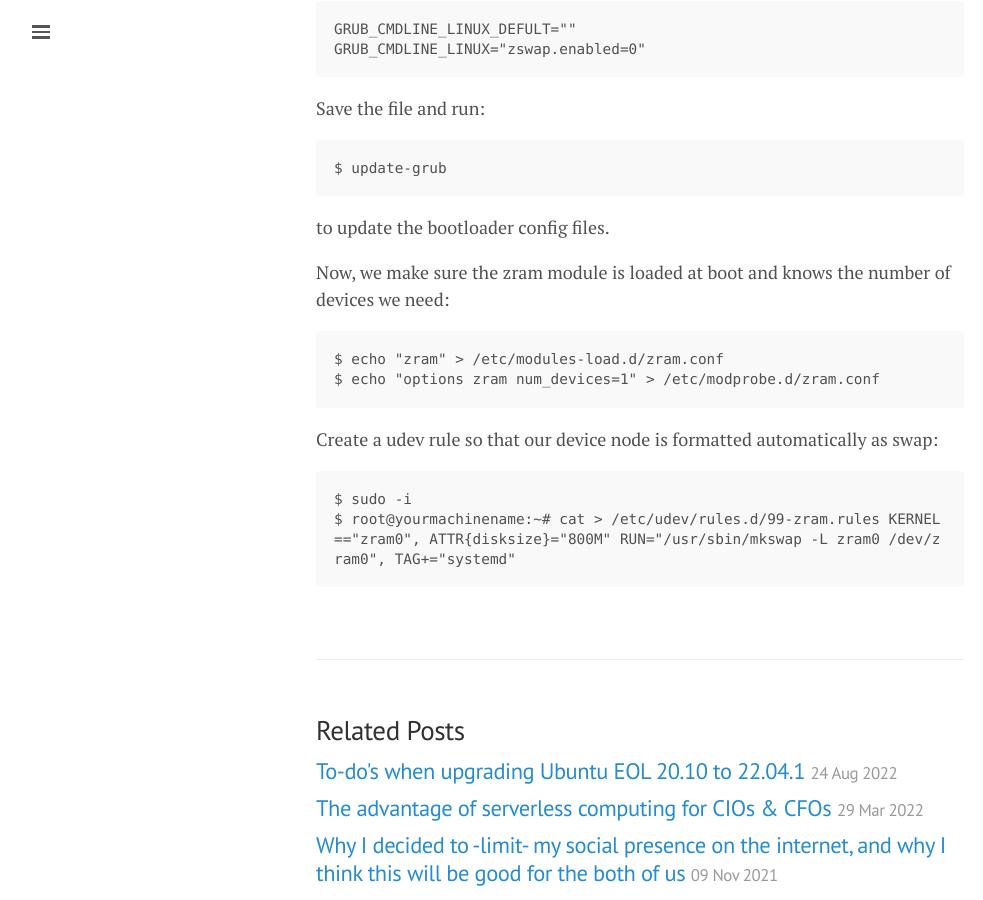
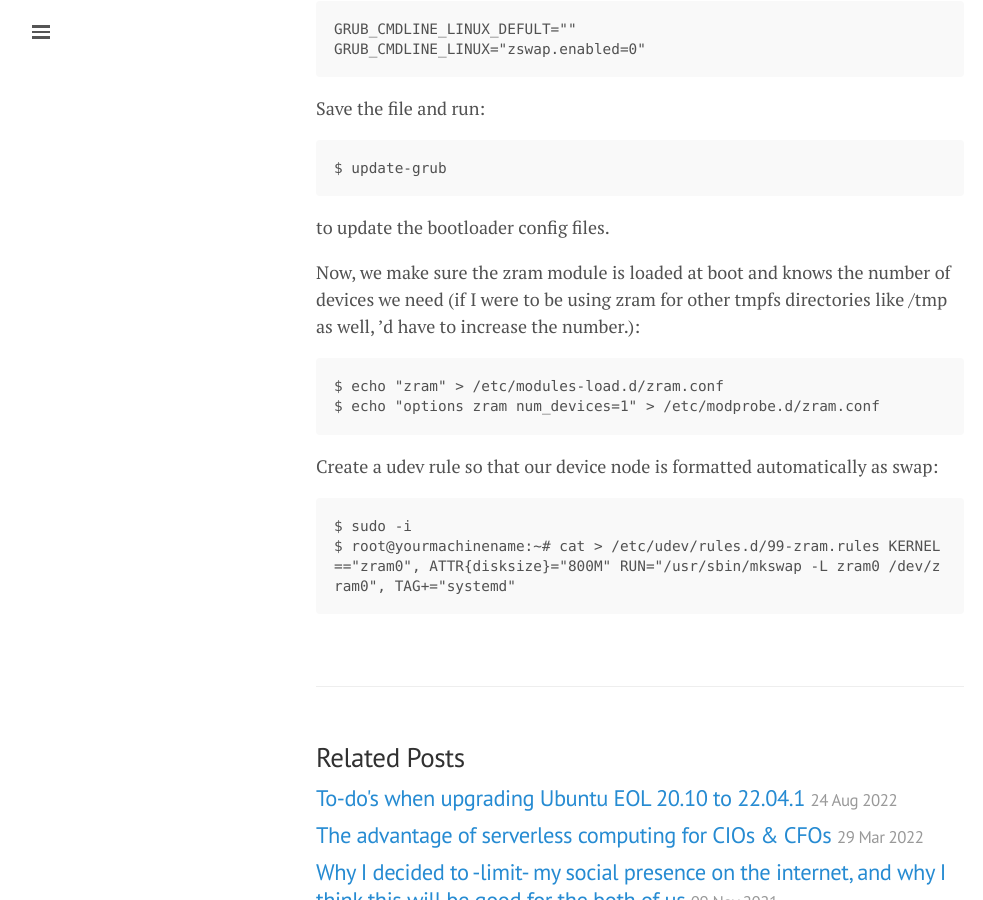
Before and after one commit to lgeurts/lgeurts.github.io, a Jekyll site: the page built from _posts/2022-10-03-optimizing-ubuntu-22.04.1-jammy-jellyfish.md, in a window 1280 px wide and 900 px high, scrolled down 1751 px. Shown: the whole window, without its empty margins (0-983 px from the left). Built offline with Jekyll 4.4.1, drawn with Linux system fonts in a browser that asks for light colours; nearby versions of some CDN libraries; comment, search, counter and statistics services are not loaded.

Commit message:
Update 2022-10-03-optimizing-ubuntu-22.04.1-jammy-jellyfish.md

````diff
--- a/_posts/2022-10-03-optimizing-ubuntu-22.04.1-jammy-jellyfish.md
+++ b/_posts/2022-10-03-optimizing-ubuntu-22.04.1-jammy-jellyfish.md
@@ -61,7 +61,7 @@ $ update-grub
 ```
 to update the bootloader config files.
 
-Now, we make sure the zram module is loaded at boot and knows the number of devices we need:
+Now, we make sure the zram module is loaded at boot and knows the number of devices we need (if I were to be using zram for other tmpfs directories like /tmp as well, ’d have to increase the number.):
 ```
 $ echo "zram" > /etc/modules-load.d/zram.conf
 $ echo "options zram num_devices=1" > /etc/modprobe.d/zram.conf
````
